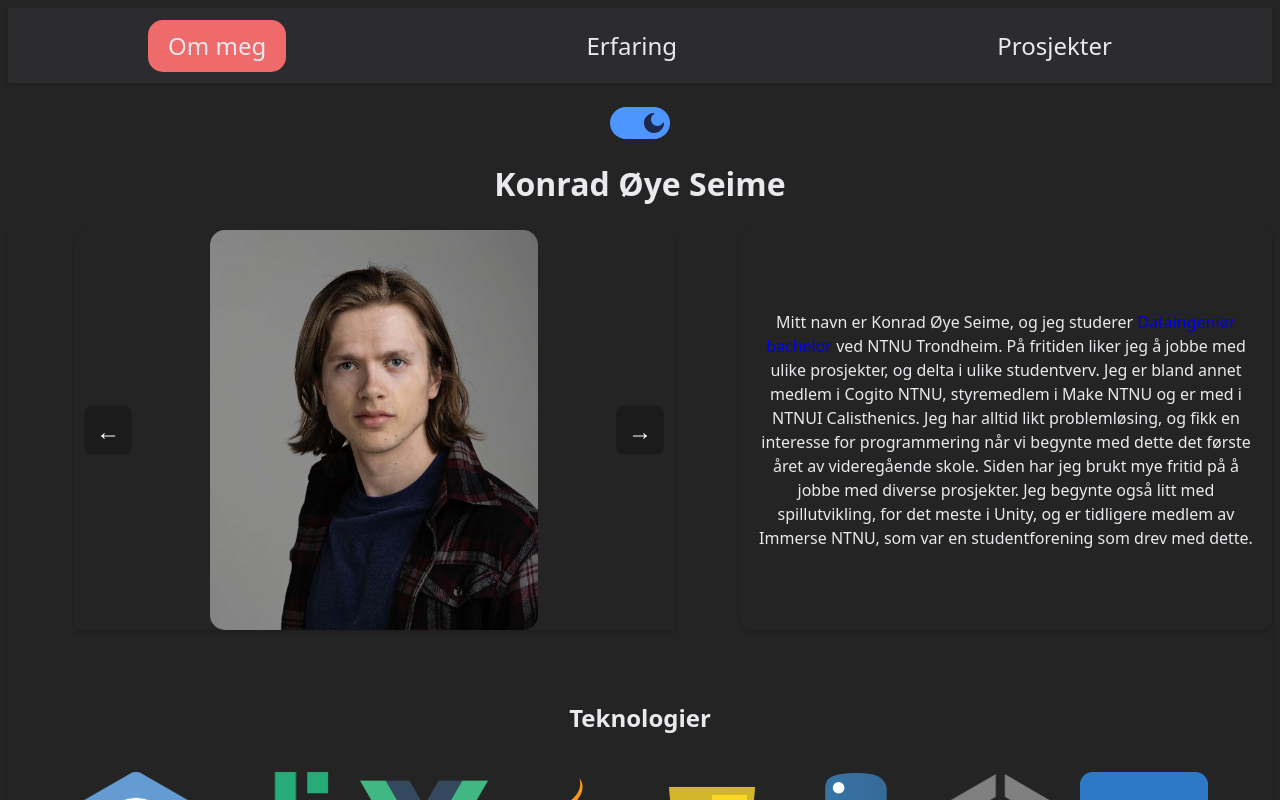
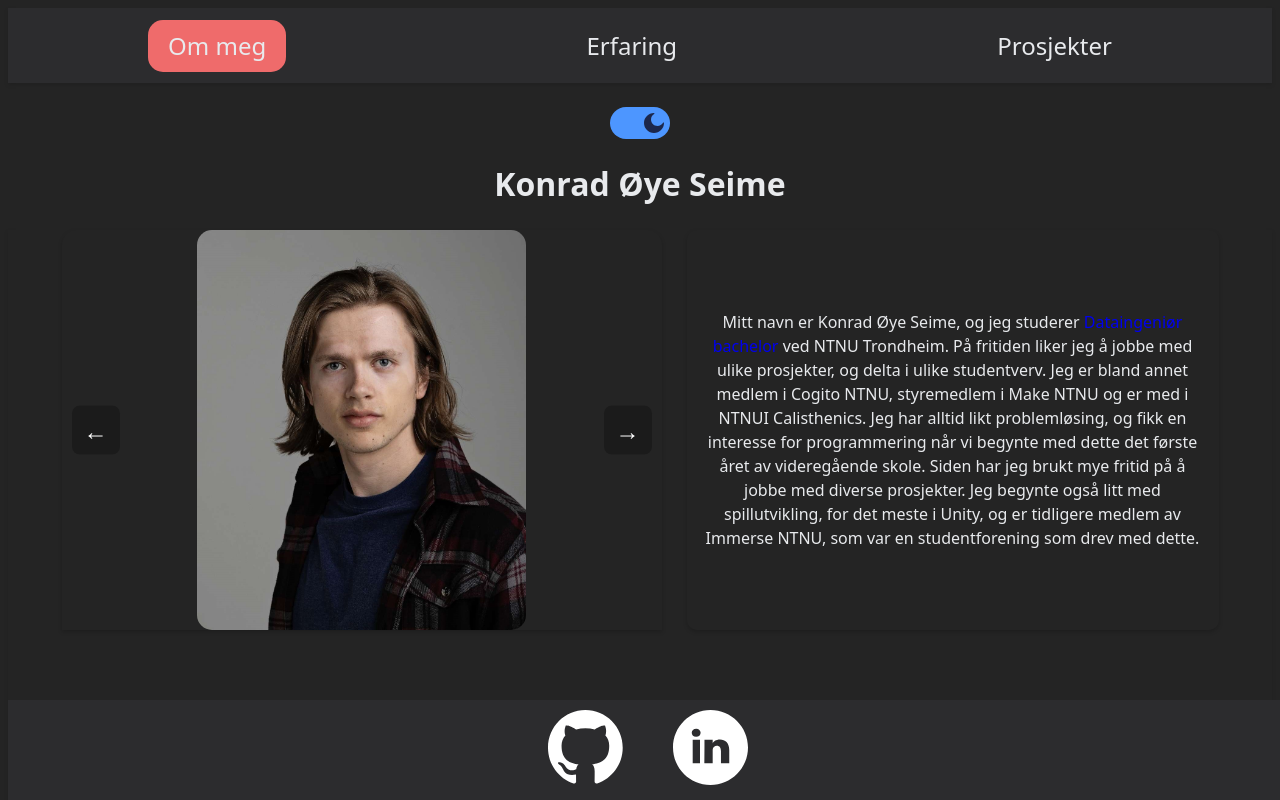
Before and after one commit to TheStrgamer/TheStrgamer.github.io, a React (Vite) app: page /#/ in a window 1280 px wide. Shown: the top 800 px of the page. Built offline with nearby package versions, Linux system fonts and the light colour scheme.

Commit message:
fix: fixed style to work better on megawide screens

```diff
--- a/src/App.css
+++ b/src/App.css
@@ -25,8 +25,9 @@
   justify-content: center;
   flex-direction: row;
   flex-wrap: wrap;
-  gap: 50px 0;
+  gap: 50px 25px;
   box-shadow: 0 2px 4px 0 #00000020;
+  max-width: 1800px;
 
 }
 .text {
--- a/src/App.jsx
+++ b/src/App.jsx
@@ -20,6 +20,7 @@ function App() {
         </Routes>
         <br/><br/><br/><br/>
       </div>
+      <br/><br/>
       <Footer/>
     </HashRouter>
   );
--- a/src/assets/Footer.css
+++ b/src/assets/Footer.css
@@ -1,5 +1,8 @@
 @import url("../index.css");
 .footer {
+    position: fixed;
+    z-index: 1000;
+    width: 100%;
     bottom: 0;
     height: 100px;
     display: flex;
--- a/src/assets/ImageSlider.css
+++ b/src/assets/ImageSlider.css
@@ -7,7 +7,7 @@
     display: flex;
     justify-content: center;
     align-items: center;
-    margin: 0 auto;
+    margin: 0;
     background-color: #0000;
     box-shadow: 0 2px 4px 0 #00000030;
     border-radius: 15px 15px 0 0 ;
--- a/src/assets/Project.css
+++ b/src/assets/Project.css
@@ -1,5 +1,6 @@
 .project {
     width: 90%;
+    max-width: 1200px;
     background-color: var(--card-color);
     display: flex;
     flex-direction: column;
```
